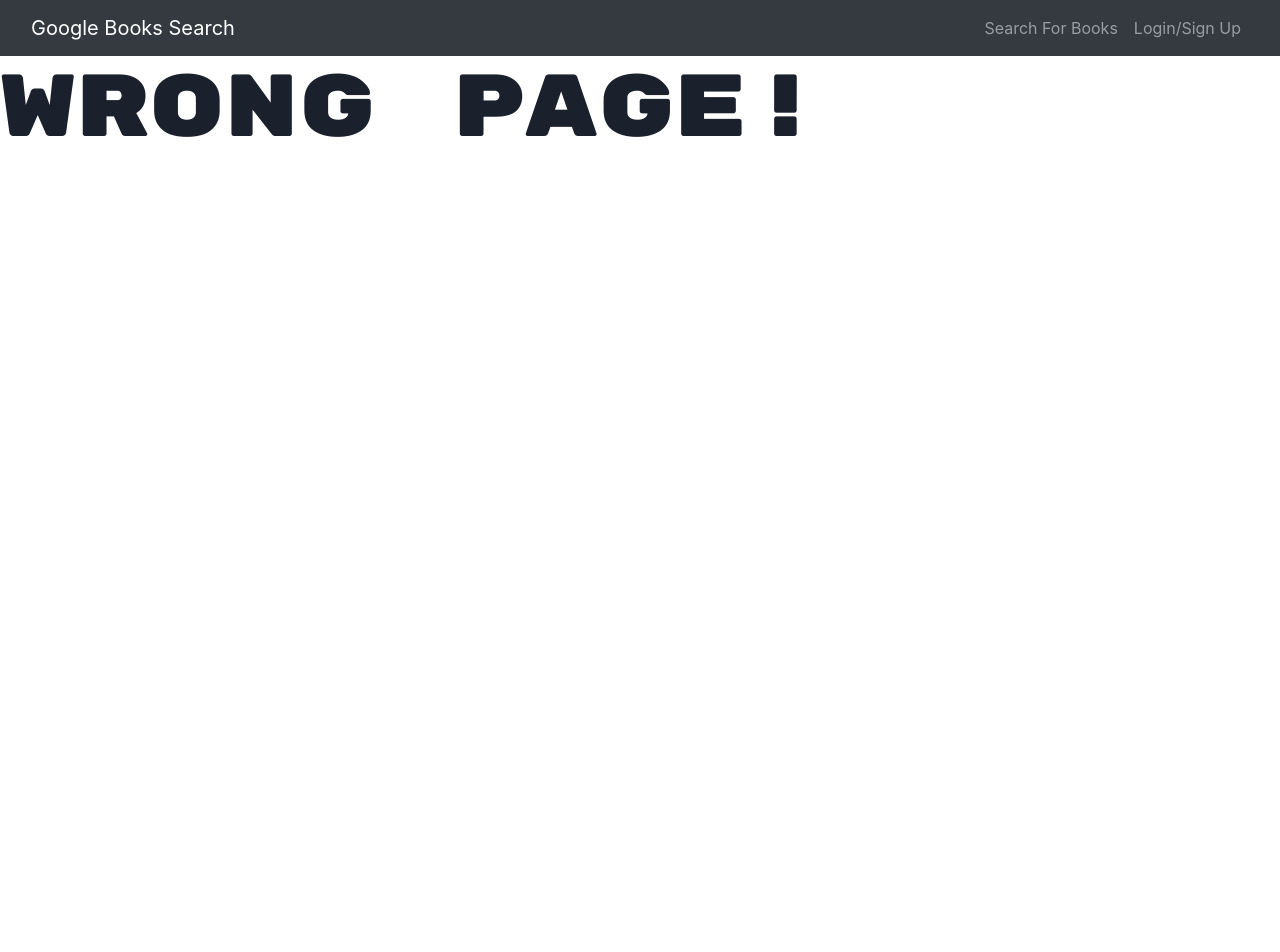
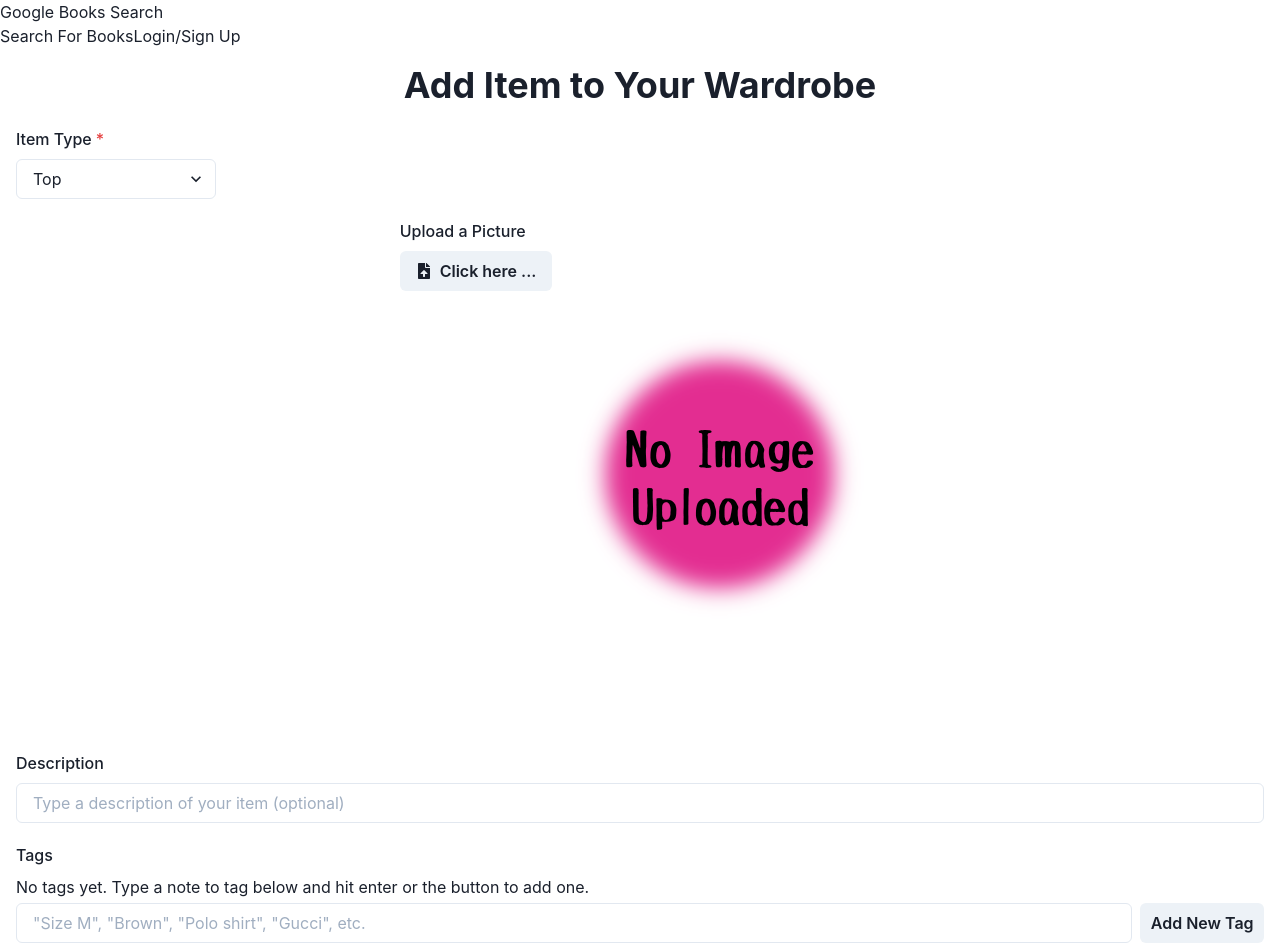
Before and after one commit to jcgasper/Project-3-Wardrobe-App, a React (Create React App) app in the folder client/: page /addItem in a window 1280 px wide. Shown: the top 952 px of the page. Before the commit the page ends 800 px from the top, so only its background shows below. Built offline with nearby package versions, Linux system fonts and the light colour scheme.

Commit message:
Prototyped AddItemForm

```diff
--- a/client/package.json
+++ b/client/package.json
@@ -11,13 +11,15 @@
     "@testing-library/jest-dom": "^4.2.4",
     "@testing-library/react": "^9.3.2",
     "@testing-library/user-event": "^7.1.2",
-    "bootstrap": "^4.4.1",
+    "firebase": "^9.6.2",
     "framer-motion": "^4.1.17",
     "graphql": "^16.2.0",
     "jwt-decode": "^2.2.0",
+    "nanoid": "^3.1.30",
     "react": "^16.13.1",
     "react-bootstrap": "^1.0.1",
     "react-dom": "^16.13.1",
+    "react-icons": "^4.3.1",
     "react-router-dom": "^5.1.2",
     "react-scripts": "3.4.1"
   },
--- a/client/src/App.js
+++ b/client/src/App.js
@@ -7,12 +7,13 @@ import SearchBooks from './pages/SearchBooks';
 import SavedBooks from './pages/SavedBooks';
 import Navbar from './components/Navbar';
 import Profile from './pages/Profile';
+import AddItemForm from './pages/AddItemForm'
 
 const httpLink = createHttpLink({
   uri: '/graphql'
 });
 
-const authLink = setContext((_, { headers } ) => {
+const authLink = setContext((_, { headers }) => {
   const token = localStorage.getItem('id_token');
   return {
     headers: {
@@ -30,21 +31,21 @@ const client = new ApolloClient({
 
 function App() {
   return (
-    <ApolloProvider client={client}>
-      <ChakraProvider>
+    <ChakraProvider>
+      <ApolloProvider client={client}>
         <Router>
           <>
             <Navbar />
             <Switch>
-              <Route exact path='/' component={SearchBooks} />
-              <Route exact path='/profile' component={Profile} />
-              <Route exact path='/saved' component={SavedBooks} />
+              <Route exact path='/addItem'>
+                <AddItemForm />
+              </Route>
               <Route render={() => <h1 className='display-2'>Wrong page!</h1>} />
             </Switch>
           </>
         </Router>
-      </ChakraProvider>
-    </ApolloProvider>
+      </ApolloProvider>
+    </ChakraProvider>
   );
 }
 
--- /dev/null
+++ b/client/src/components/FileUploadControl.js
@@ -0,0 +1,35 @@
+// from https://github.com/chakra-ui/chakra-ui/issues/457#issuecomment-790826877
+import React from 'react';
+import { Input, FormControl, FormLabel, InputGroup, InputLeftElement, Icon, Button } from "@chakra-ui/react";
+import { FaFileUpload } from "react-icons/fa";
+// import { useController } from "react-hook-form";
+import { useRef } from "react";
+
+const FileUploadControl = ({ name, placeholder, acceptedFileTypes, children, buttonText, isInvalid = false, isRequired = false, onChange, ...inputProps }) => {
+  const inputRef = useRef();
+  // const {
+  //   field: { ref, value, ...inputProps },
+  //   meta: { invalid, isTouched, isDirty },
+  // } = useController({
+  //   name,
+  //   control,
+  //   rules: { required: isRequired },
+  // });
+  // removed
+
+  return (
+    <FormControl isInvalid={isInvalid} isRequired={isRequired}>
+      <FormLabel htmlFor={name}>{children}</FormLabel>
+      <InputGroup>
+        <input type='file' accept={acceptedFileTypes} name={name} ref={inputRef} {...inputProps} onChange={onChange} style={{ display: 'none' }}></input>
+        {/* removed inputRef={ref}  from input's props */}
+        <Button leftIcon={<Icon as={FaFileUpload} />} onClick={() => inputRef.current.click()}>{buttonText || "Click here ..."}</Button>
+      </InputGroup>
+      {/* <FormErrorMessage>
+        {invalid}
+      </FormErrorMessage> */}
+    </FormControl>
+  );
+}
+
+export default FileUploadControl;
--- a/client/src/index.js
+++ b/client/src/index.js
@@ -1,6 +1,6 @@
 import React from 'react';
 import ReactDOM from 'react-dom';
-import 'bootstrap/dist/css/bootstrap.min.css';
+// import 'bootstrap/dist/css/bootstrap.min.css';
 import './index.css';
 import App from './App';
 
--- /dev/null
+++ b/client/src/pages/AddItemForm.js
@@ -0,0 +1,172 @@
+import React from "react";
+import {
+  VStack,
+  Box,
+  Heading,
+  Input,
+  FormControl,
+  useToast,
+  FormLabel,
+  Select,
+  Text,
+  Stack,
+  Button,
+  HStack,
+  Tag,
+  TagLabel,
+  TagCloseButton,
+  Image
+} from "@chakra-ui/react";
+import { useState } from "react";
+import FileUploadControl from '../components/FileUploadControl';
+
+const AddItemForm = () => {
+  const DEFAULT_IMAGE_LOCATION = "/no_image_uploaded.png";
+  const toast = useToast();
+  const [formState, setFormState] = useState({ description: "", itemType: "Top", tags: [] });
+  const [newTag, setNewTag] = useState("");
+  const [imageURL, setImageURL] = useState(DEFAULT_IMAGE_LOCATION);
+
+
+  const handleSubmit = (event) => {
+    event.preventDefault();
+    toast({
+      title: "Form checked",
+      description: JSON.stringify(formState),
+      status: "success",
+      duration: 4000,
+      isClosable: true
+    });
+
+    // TODO send graphQL mutation
+  };
+
+  const addTagHandler = (event) => {
+    event.preventDefault();
+    if (!newTag) return;
+    if (formState.tags.includes(newTag.trim())) {
+      toast({
+        title: "Tag already exists",
+        status: "error",
+        duration: 3000,
+        isClosable: true
+      });
+      return;
+    }
+    setFormState({ ...formState, tags: [...formState.tags, newTag.trim()] });
+    setNewTag("");
+  };
+
+  const removeTag = (tagToRemove) => {
+    setFormState({ ...formState, tags: formState.tags.filter((tag) => tag !== tagToRemove) });
+  };
+
+  const fileUploadHandler = (event) => {
+    const file = event.target.files[0];
+    const {name, size, type} = file
+    if (!file) {
+      toast({
+        title: "No file!",
+        status: "error",
+        duration: 3000,
+        isClosable: true
+      });
+    }
+
+    // TODO upload picture to firebase
+    // TODO add hidden input for uploaded image URL
+    setImageURL(window.URL.createObjectURL(file))
+    toast({
+      title: "Your image:",
+      description: JSON.stringify({name, size, type}),
+      status: "error",
+      duration: 3000,
+      isClosable: true
+    });
+  }
+
+  return (
+    <VStack padding={4} spacing={5}>
+      <Heading>Add Item to Your Wardrobe</Heading>
+      <FormControl isRequired>
+        <FormLabel htmlFor="type">Item Type</FormLabel>
+        <Select id="type" w={200} onChange={(e) => setFormState({ ...formState, itemType: e.target.value })}>
+          <option>Top</option>
+          <option>Bottom</option>
+          <option>Outerwear</option>
+          <option>Footwear</option>
+          <option>Accessory</option>
+        </Select>
+      </FormControl>
+      <Stack direction={["column", "row"]}>
+        {/* TODO Check out https://github.com/chakra-ui/chakra-ui/issues/457
+        <FormControl>
+          <FormLabel htmlFor="fileUpload">Upload Image File</FormLabel>
+          <Input
+            id="fileUpload"
+            name="fileUpload"
+            accept=".jpg, .jpeg, .png, .gif, .bmp"
+            type="file"
+          />
+        </FormControl> */}
+        <FileUploadControl placeholder="Click here"
+         acceptedFileTypes=".jpg, .jpeg, .png, .gif, .bmp"
+         name="fileUpload" onChange={fileUploadHandler}
+        >Upload a Picture</FileUploadControl>
+        <Image maxW="320px" maxH="512px" src={imageURL} />
+      </Stack>
+
+      <FormControl>
+        <FormLabel htmlFor="description">Description</FormLabel>
+        <Input
+          id="description"
+          placeholder="Type a description of your item (optional)"
+          value={formState.description}
+          onChange={(e) => setFormState({ ...formState, description: e.target.value })}
+          maxLength="100"
+        />
+      </FormControl>
+      <FormControl>
+        <FormLabel htmlFor="tags">Tags</FormLabel>
+        <Box minH={3} pb={1}>
+          {formState.tags.length === 0 ? (
+            <Text>
+              No tags yet. Type a note to tag below and hit enter or the button
+              to add one.
+            </Text>
+          ) : (
+            <HStack>
+              {formState.tags.map((tag) => (
+                <Tag key={tag}>
+                  <TagLabel>{tag}</TagLabel>
+                  <TagCloseButton onClick={(e) => removeTag(tag)} />
+                </Tag>
+              ))}
+            </HStack>
+          )}
+        </Box>
+        <Stack
+          as="form"
+          name="tagForm"
+          onSubmit={addTagHandler}
+          direction={["column", "row"]}
+        >
+          <Input
+            id="newTag"
+            placeholder='"Size M", "Brown", "Polo shirt", "Gucci", etc.'
+            value={newTag}
+            onChange={(e) => setNewTag(e.target.value)}
+          />
+          <Button id="addNewTagButton" type="submit">
+            Add New Tag
+          </Button>
+        </Stack>
+      </FormControl>
+      <Button my={8} onClick={handleSubmit}>
+        Register New Item
+      </Button>
+    </VStack>
+  );
+};
+
+export default AddItemForm;
```
Also changed, not shown: client/public/no_image_uploaded.png (added), 1 other file (tests, documents, lock files or other folders).
